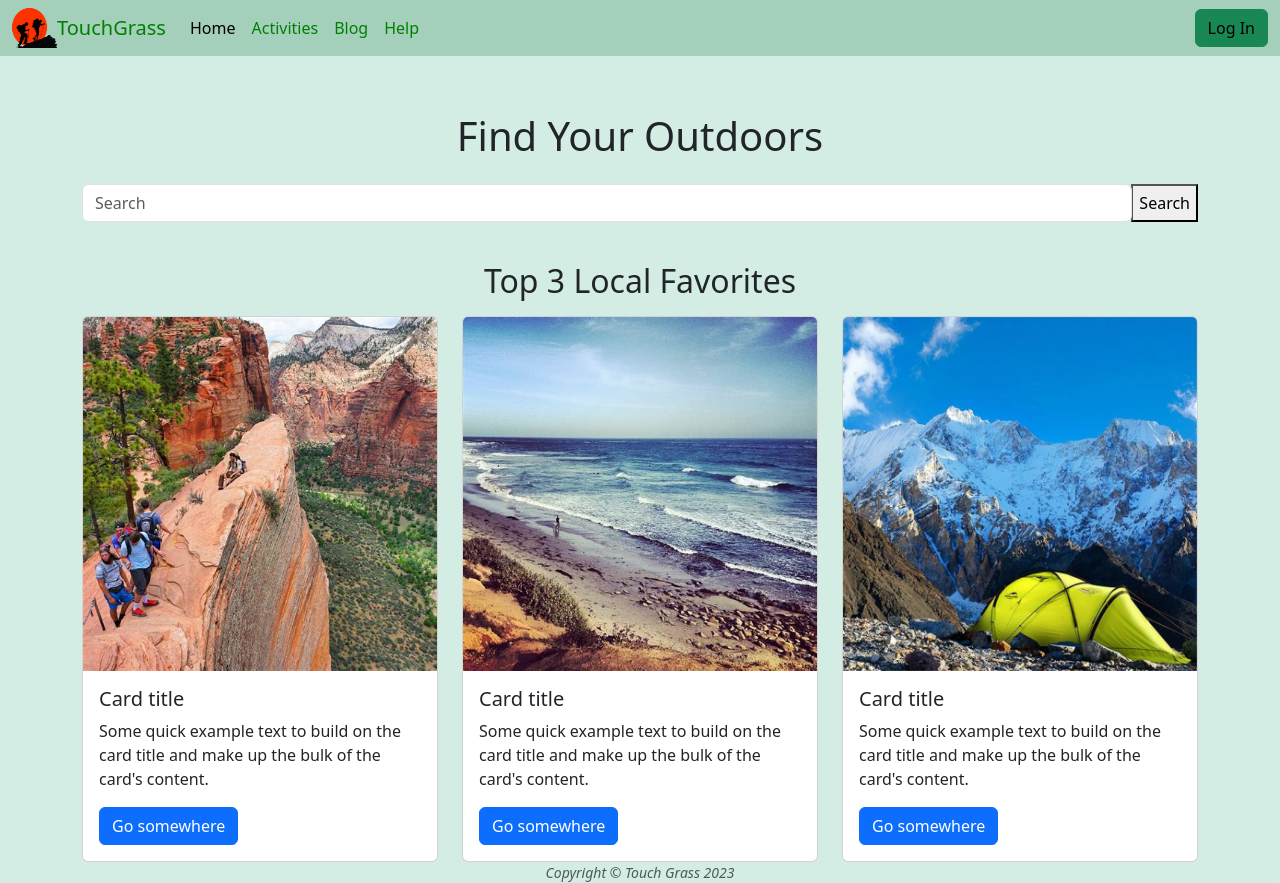
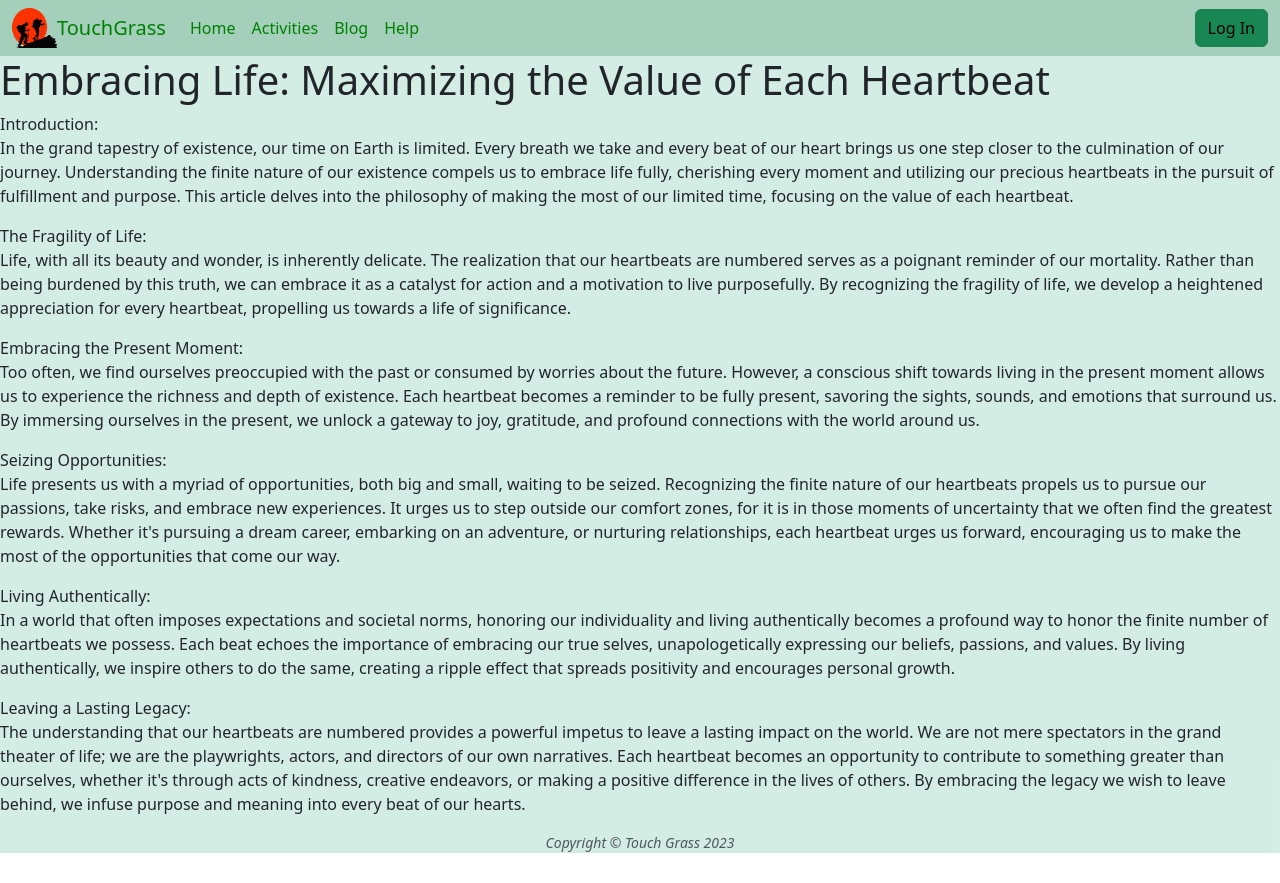
Before and after one commit to COMPE561GROUP2/gui, a React (Create React App) app: page /post1 in a window 1280 px wide. Before the commit this address led to /home. After the commit the page ends 853 px from the top, so only its background shows below. Built offline with nearby package versions, Linux system fonts and the light colour scheme.

Commit message:
fixed blog hieght

```diff
--- a/public/json_backend/users/registered_users.json
+++ b/public/json_backend/users/registered_users.json
@@ -13,7 +13,7 @@
 
     {
       "username": "icxi",
-      "email": "cbruff9078@sdsu.edu",
+      "email": "cbrxuff9078@sdsu.edu",
       "password": "2345"
     },
 
--- a/src/App.js
+++ b/src/App.js
@@ -5,6 +5,7 @@ import Help from "./pages/Help.js";
 import Login from "./pages/Login.js";
 import Blog from "./pages/Blog.js";
 import Post from "./pages/Post.js";
+import Post1 from "./pages/Post1.js";
 import Register from "./pages/Register.js";
 import Activities from "./pages/Activities.js";
 import UserPage from "./pages/UserPage.js";
@@ -52,6 +53,7 @@ class App extends React.Component {
                 <Route exact path="activities" element={<Activities />} />
                 <Route exact path="blog" element={<Blog />} />
                 <Route exact path="post" element={<Post />} />
+                <Route exact path="post1" element={<Post1 />} />
                 <Route exact path="login" element={<Login />} />
                 <Route exact path="register" element={<Register />} />
                 <Route exact path="userpage" element={<UserPage />} />
--- a/src/pages/Blog.js
+++ b/src/pages/Blog.js
@@ -3,6 +3,8 @@ import { NavLink } from "react-router-dom";
 const Blog = () => {
   return (
     <>
+    <div className="container-fluid" style={{height: 1000}}>
+
       <meta charSet="utf-8" />
       <meta
         name="viewport"
@@ -70,7 +72,7 @@ const Blog = () => {
               </p>
               <p className="post-meta">
                 Posted by
-                <NavLink to="/UserPage"> Joe Smith </NavLink>
+               Joe Smith
                 on September 24, 2023
               </p>
             </div>
@@ -80,74 +82,27 @@ const Blog = () => {
 
             {/* Post preview*/}
             <div className="post-preview">
-              <a href="post.html">
+
+            <NavLink to="/Post1">
                 <h2 className="post-title">
                   I believe every human has a finite number of heartbeats. I
                   don't intend to waste any of mine.
                 </h2>
-              </a>
+                </NavLink>
 
               <p className="post-meta">
                 Posted by
-                <NavLink to="/UserPage">Mary Littlelamb</NavLink>
+                Mary Littlelamb
                 on September 18, 2023
               </p>
             </div>
 
-            {/* Divider*/}
-            <hr className="my-4" />
-
-            {/* Post preview*/}
-            <div className="post-preview">
-                <NavLink to="/Post">
-                <h2 className="post-title">
-                  Science has not yet mastered prophecy
-                </h2>
-                <h3 className="post-subtitle">
-                  We predict too much for the next year and yet far too little
-                  for the next ten.
-                </h3>
-                </NavLink>
-
-              <p className="post-meta">
-                Posted by
-                <NavLink to="/UserPage">Bill Chill</NavLink>
-                on August 24, 2023
-              </p>
-            </div>
-
-            {/* Divider*/}
-            <hr className="my-4" />
-
-            {/* Post preview*/}
-            <div className="post-preview">
-              <a href="post.html">
-                <h2 className="post-title">Failure is not an option</h2>
-                <h3 className="post-subtitle">
-                  Many say exploration is part of our destiny, but it's actually
-                  our duty to future generations.
-                </h3>
-              </a>
-              <p className="post-meta">
-                Posted by
-                <NavLink to="/UserPage">Ugur Dogan</NavLink>
-                on July 8, 2023
-              </p>
-            </div>
-
-            {/* Divider*/}
-            <hr className="my-4" />
-
-            {/* Pager*/}
-            <div className="d-flex justify-content-end mb-4">
-              <a className="btn btn-primary text-uppercase" href="#!">
-                Older Posts →
-              </a>
-            </div>
           </div>
         </div>
       </div>
+    </div>
     </>
+
   );
 };
 
--- /dev/null
+++ b/src/pages/Post1.js
@@ -0,0 +1,41 @@
+import React from 'react';
+
+const Post1 = () => {
+  return (
+    <div>
+      <h1>Embracing Life: Maximizing the Value of Each Heartbeat</h1>
+
+      <p>
+        Introduction: <br />
+        In the grand tapestry of existence, our time on Earth is limited. Every breath we take and every beat of our heart brings us one step closer to the culmination of our journey. Understanding the finite nature of our existence compels us to embrace life fully, cherishing every moment and utilizing our precious heartbeats in the pursuit of fulfillment and purpose. This article delves into the philosophy of making the most of our limited time, focusing on the value of each heartbeat.
+      </p>
+
+      <p>
+        The Fragility of Life: <br />
+        Life, with all its beauty and wonder, is inherently delicate. The realization that our heartbeats are numbered serves as a poignant reminder of our mortality. Rather than being burdened by this truth, we can embrace it as a catalyst for action and a motivation to live purposefully. By recognizing the fragility of life, we develop a heightened appreciation for every heartbeat, propelling us towards a life of significance.
+      </p>
+
+      <p>
+        Embracing the Present Moment: <br />
+        Too often, we find ourselves preoccupied with the past or consumed by worries about the future. However, a conscious shift towards living in the present moment allows us to experience the richness and depth of existence. Each heartbeat becomes a reminder to be fully present, savoring the sights, sounds, and emotions that surround us. By immersing ourselves in the present, we unlock a gateway to joy, gratitude, and profound connections with the world around us.
+      </p>
+
+      <p>
+        Seizing Opportunities: <br />
+        Life presents us with a myriad of opportunities, both big and small, waiting to be seized. Recognizing the finite nature of our heartbeats propels us to pursue our passions, take risks, and embrace new experiences. It urges us to step outside our comfort zones, for it is in those moments of uncertainty that we often find the greatest rewards. Whether it's pursuing a dream career, embarking on an adventure, or nurturing relationships, each heartbeat urges us forward, encouraging us to make the most of the opportunities that come our way.
+      </p>
+
+      <p>
+        Living Authentically: <br />
+        In a world that often imposes expectations and societal norms, honoring our individuality and living authentically becomes a profound way to honor the finite number of heartbeats we possess. Each beat echoes the importance of embracing our true selves, unapologetically expressing our beliefs, passions, and values. By living authentically, we inspire others to do the same, creating a ripple effect that spreads positivity and encourages personal growth.
+      </p>
+
+      <p>
+        Leaving a Lasting Legacy: <br />
+        The understanding that our heartbeats are numbered provides a powerful impetus to leave a lasting impact on the world. We are not mere spectators in the grand theater of life; we are the playwrights, actors, and directors of our own narratives. Each heartbeat becomes an opportunity to contribute to something greater than ourselves, whether it's through acts of kindness, creative endeavors, or making a positive difference in the lives of others. By embracing the legacy we wish to leave behind, we infuse purpose and meaning into every beat of our hearts.
+      </p>
+    </div>
+  );
+};
+
+export default Post1;
```
